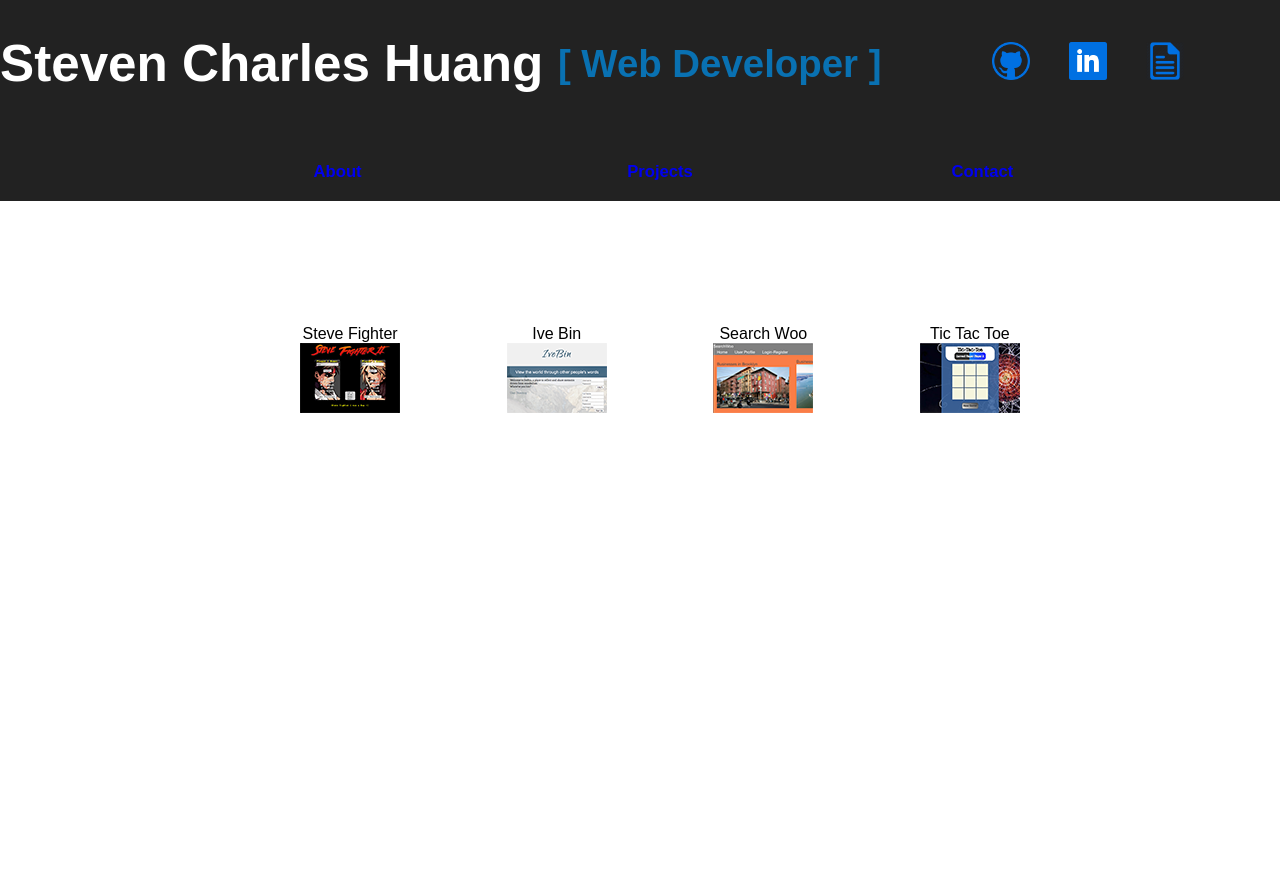
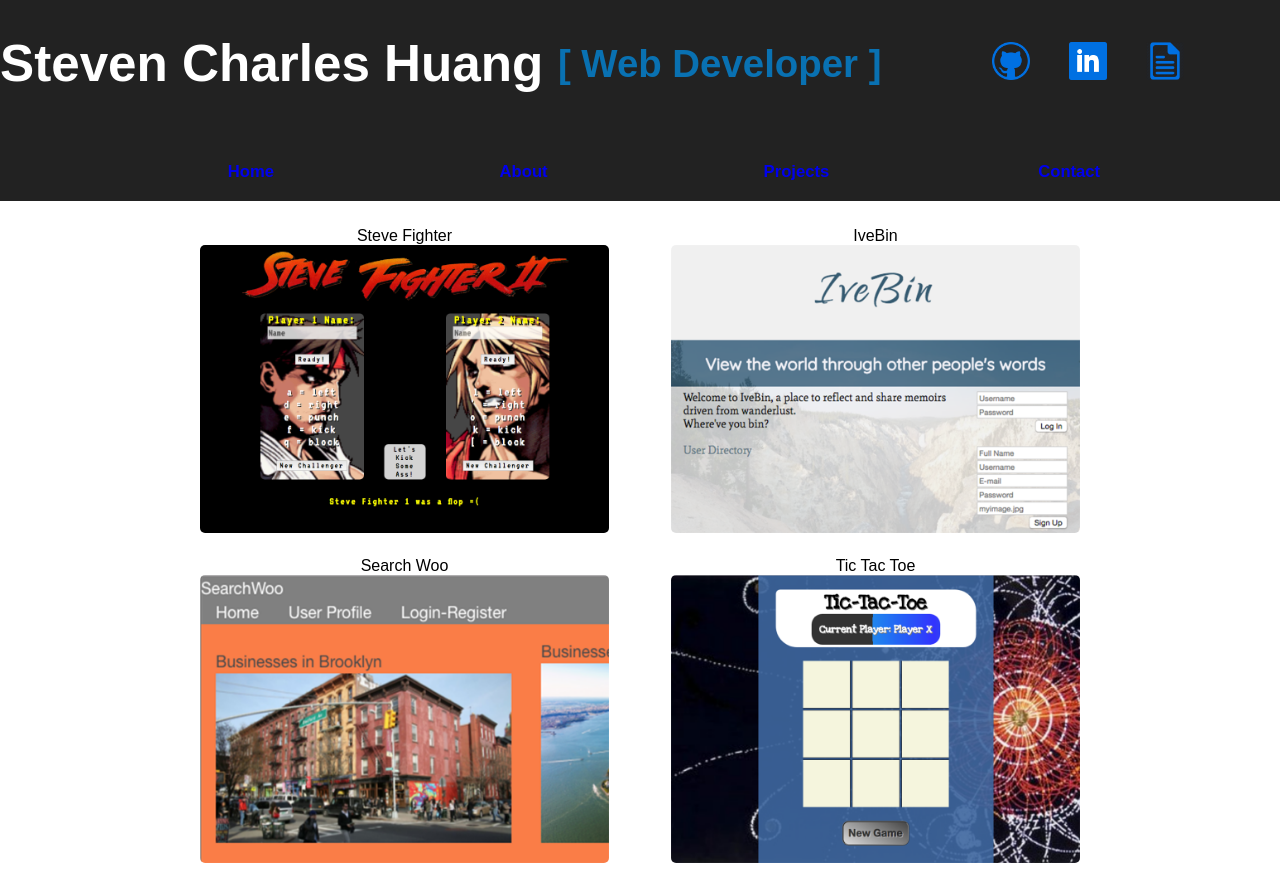
Before and after one commit to stevencharleshuang/portfolio-react, a React (Create React App) app: page /projects in a window 1280 px wide. Before the commit the page ends 800 px from the top, so only its background shows below. Built offline with nearby package versions, Linux system fonts and the light colour scheme.

Commit message:
reformat Project Component

```diff
--- a/src/App.css
+++ b/src/App.css
@@ -87,7 +87,7 @@ a:hover, a:active {
   margin: 0 5%;
   display: inline-block;
   list-style: none;
-  padding: 1.5% 3%;
+  padding: 1.5% 1%;
   width: 10%;
   height: 1.5%;
  /* border: 2px #0971B2 solid;
@@ -116,13 +116,23 @@ a:hover, a:active {
   text-align: left;
 }
 
+.App main .Projects ul {
+  padding: 0;
+}
+
 .App main .Projects li {
-  margin: 10% 2%;
+  margin: 0 2%;
   display: inline-block;
   list-style: none;
-  padding: 1% 1%;
-  width: 15%;
-  height: 10%;
+  padding: 1%;
+  width: 40%;
+  height: 40%;
+  border-radius: 5px;
+}
+
+.App main .Projects li img {
+  width: 100%;
+  height: auto;
   border-radius: 5px;
 }
 
--- a/src/App.js
+++ b/src/App.js
@@ -2,6 +2,7 @@ import React, { Component } from 'react';
 import {Route, Switch, Redirect, Link} from 'react-router-dom';
 import Test from './components/Test';
 import Nav from './components/Nav';
+import Home from './components/Home';
 import About from './components/About';
 import Projects from './components/Projects';
 import Contact from './components/Contact';
@@ -18,7 +19,7 @@ class App extends Component {
         </header>
         <main>
           <Switch>
-            <Route exact path="/" />
+            <Route exact path="/" component={Home} />
             <Route exact path="/about" component={About} />
             <Route exact path="/projects" component={Projects} />
             <Route exact path="/contact" component={Contact} />
--- /dev/null
+++ b/src/components/Home.jsx
@@ -0,0 +1,7 @@
+import React from 'react';
+
+export default function () {
+  return (
+    <h1>You reached the Home page, Dave</h1>
+  )
+}
--- a/src/components/Nav.jsx
+++ b/src/components/Nav.jsx
@@ -5,6 +5,7 @@ export default function () {
   return (
     <nav>
       <ul>
+        <Link to="/"><li>Home</li></Link>
         <Link to="/about"><li>About</li></Link>
         <Link to="/projects"><li>Projects</li></Link>
         <Link to="/contact"><li>Contact</li></Link>
--- a/src/components/Projects.jsx
+++ b/src/components/Projects.jsx
@@ -3,10 +3,10 @@ import SteveFighter from './projects/SteveFighter';
 import IveBin from './projects/IveBin';
 import SearchWoo from './projects/SearchWoo';
 import TicTacToe from './projects/TicTacToe';
-import SteveFighterThmb from '../images/steve-fighter-thmb.png';
-import IveBinThmb from '../images/ivebin-thmb.png';
-import SearchWooThmb from '../images/searchwoo-thmb.png';
-import TicTacToeThmb from '../images/tictactoe-thmb.png';
+import SteveFighterThmb from '../images/steve-fighter.png';
+import IveBinThmb from '../images/ivebin.png';
+import SearchWooThmb from '../images/searchwoo.png';
+import TicTacToeThmb from '../images/tictactoe.png';
 
 export default class Projects extends Component {
   constructor (props) {
@@ -63,25 +63,25 @@ export default class Projects extends Component {
     return (
       <div className="Projects">
         <ul>
-          <li data-id="SteveFighter" onClick={this.handleClick}>
+          <li>
             Steve Fighter
             <br />
             <img data-id="SteveFighter" onClick={this.handleClick} src={SteveFighterThmb} />
           </li>
-          <li data-id="IveBin" onClick={this.handleClick}>
-            Ive Bin
+          <li>
+            IveBin
             <br />
-            <img src={IveBinThmb} />
+            <img src={IveBinThmb} data-id="IveBin" onClick={this.handleClick} />
           </li>
-          <li data-id="SearchWoo" onClick={this.handleClick}>
+          <li>
             Search Woo
             <br />
-            <img src={SearchWooThmb} />
+            <img src={SearchWooThmb} data-id="SearchWoo" onClick={this.handleClick} />
           </li>
-          <li data-id="TicTacToe" onClick={this.handleClick}>
+          <li>
             Tic Tac Toe
             <br />
-            <img src={TicTacToeThmb} />
+            <img src={TicTacToeThmb} data-id="TicTacToe" onClick={this.handleClick} />
           </li>
         </ul>
         <div>
```
